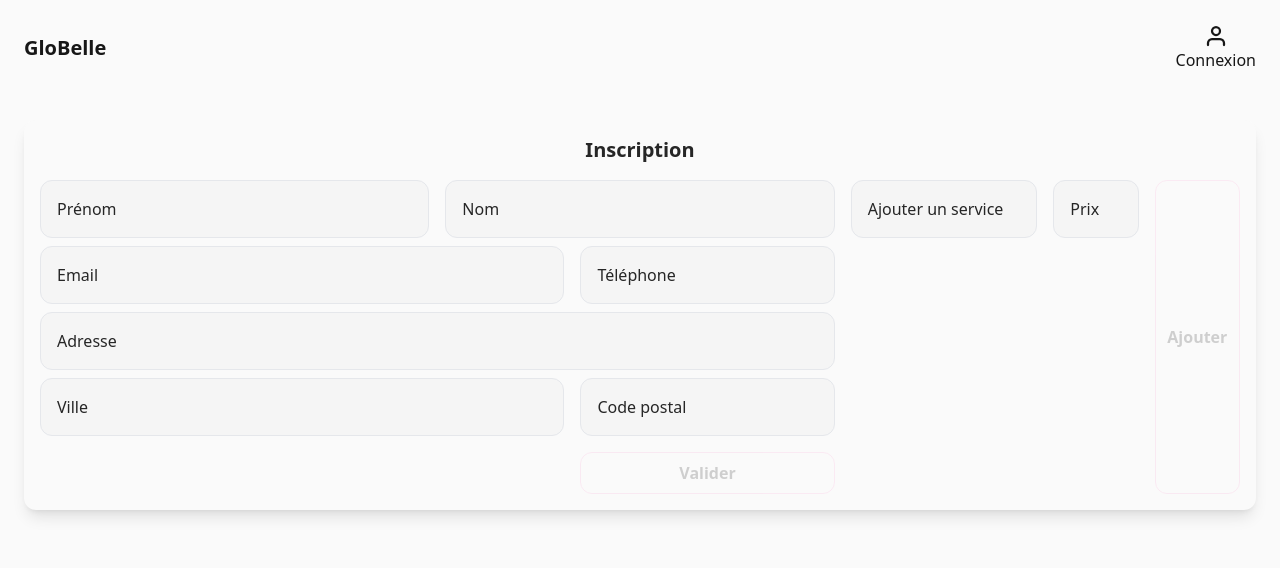
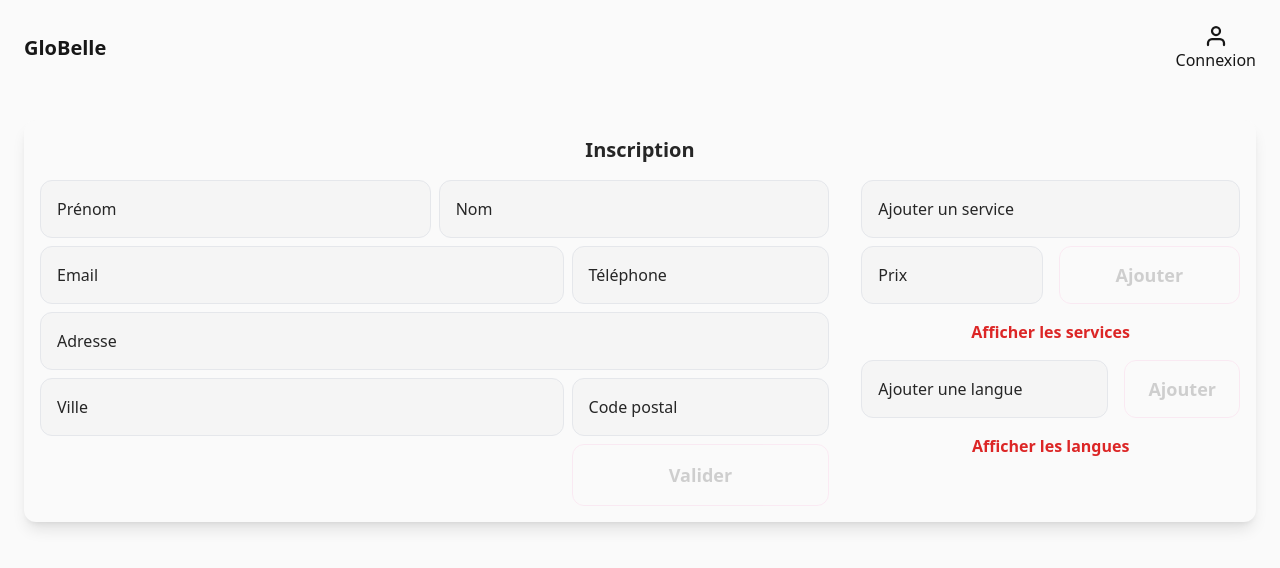
Before and after one commit to ClementBerleux/globelle-front, an Angular app: page /account in a window 1280 px wide. Shown: the top 568 px of the page. Built offline with nearby package versions, Linux system fonts and the light colour scheme; no server answers.

Commit message:
Ajout langues et services prestataire

```diff
--- a/src/app/components/account/account.component.html
+++ b/src/app/components/account/account.component.html
@@ -9,13 +9,13 @@
     }
 
     <div
-      class="grid gap-4 grid-cols-1"
+      class="grid gap-8 grid-cols-1 items-start"
       [class]="isProvider ? 'lg:grid-cols-3' : ''"
     >
       <form
         [formGroup]="accountForm"
         (ngSubmit)="onSubmit()"
-        class="grid gap-4 gap-y-2 grid-cols-2 sm:grid-cols-6"
+        class="grid gap-2 grid-cols-2 sm:grid-cols-6"
         [class]="isProvider ? 'lg:col-span-2' : ''"
       >
         <div class="relative sm:col-span-3">
@@ -134,7 +134,7 @@
         @if (authService.isAuth()) {
         <button
           (click)="delUser()"
-          class="mt-2 py-2 w-full col-span-2 sm:col-span-3 cursor-vernis font-semibold border border-pink-300 hover:border-pink-600 rounded-xl"
+          class="py-2 w-full col-span-2 sm:col-span-3 cursor-vernis text-neutral-600 border border-pink-300 hover:border-pink-500 rounded-xl"
         >
           Supprimer votre compte
         </button>
@@ -143,18 +143,18 @@
         <button
           [disabled]="accountForm.invalid"
           type="submit"
-          class="mt-2 py-2 w-full col-span-2 sm:col-start-5 sm:col-span-2 cursor-vernis font-semibold border border-pink-300 hover:text-white hover:bg-gradient-to-r hover:from-pink-500 hover:to-purple-500 rounded-xl disabled:opacity-20"
+          class="py-4 w-full col-span-2 sm:col-start-5 sm:col-span-2 cursor-vernis text-lg font-semibold border border-pink-300 hover:text-neutral-50 hover:bg-gradient-to-r hover:from-pink-500 hover:to-purple-500 rounded-xl disabled:opacity-20 hover:disabled:bg-none disabled:text-neutral-800 disabled:dark:text-neutral-200 disabled:cursor-not-allowed"
         >
           Valider
         </button>
       </form>
 
       @if(isProvider){
-
+      <div>
         <form
           [formGroup]="serviceForm"
           (ngSubmit)="ajoutService()"
-        class="grid gap-4 gap-y-2 grid-cols-2 sm:grid-cols-4"
+          class="grid gap-4 gap-y-2 grid-cols-2 sm:grid-cols-4 lg:grid-cols-2"
         >
           <div class="relative col-span-2">
             <input
@@ -191,11 +191,50 @@
           <button
             type="submit"
             [disabled]="serviceForm.invalid"
-          class="py-2 w-full cursor-vernis font-semibold border border-pink-300 hover:text-white hover:bg-gradient-to-r hover:from-pink-500 hover:to-purple-500 rounded-xl disabled:opacity-20"
+            class="w-full cursor-vernis text-lg font-semibold border border-pink-300 hover:text-neutral-50 hover:bg-gradient-to-r hover:from-pink-500 hover:to-purple-500 rounded-xl disabled:opacity-20 hover:disabled:bg-none disabled:text-neutral-800 disabled:dark:text-neutral-200 disabled:cursor-not-allowed"
           >
             Ajouter
           </button>
         </form>
+
+        <p class="my-4 text-center font-bold text-red-600">
+          Afficher les services
+        </p>
+
+        <form
+          [formGroup]="languageForm"
+          (ngSubmit)="ajoutLanguage()"
+          class="grid gap-4 gap-y-2 grid-cols-3"
+        >
+          <div class="relative col-span-2">
+            <input
+              type="text"
+              name="languageName"
+              id="hs-floating-input-languageName"
+              class="peer p-4 block w-full bg-neutral-100 border-gray-200 rounded-xl focus:border-pink-500 focus:ring-pink-500 disabled:opacity-50 disabled:pointer-events-none dark:bg-neutral-800 dark:border-neutral-600 dark:focus:border-pink-600 dark:focus:ring-pink-600 focus:pt-6 focus:pb-2 [&:not(:placeholder-shown)]:pt-6 [&:not(:placeholder-shown)]:pb-2 autofill:pt-6 autofill:pb-2"
+              placeholder=""
+              formControlName="languageName"
+            />
+            <label
+              for="hs-floating-input-languageName"
+              class="absolute top-0 start-0 p-4 h-full truncate pointer-events-none transition ease-in-out duration-100 border border-transparent origin-[0_0] peer-disabled:opacity-50 peer-disabled:pointer-events-none peer-focus:scale-90 peer-focus:translate-x-0.5 peer-focus:-translate-y-1.5 peer-focus:text-neutral-700 dark:peer-focus:text-neutral-300 peer-[:not(:placeholder-shown)]:scale-90 peer-[:not(:placeholder-shown)]:translate-x-0.5 peer-[:not(:placeholder-shown)]:-translate-y-1.5 peer-[:not(:placeholder-shown)]:text-neutral-400 dark:peer-[:not(:placeholder-shown)]:text-neutral-500"
+              >Ajouter une langue</label
+            >
+          </div>
+
+          <button
+            type="submit"
+            [disabled]="languageForm.invalid"
+            class="w-full cursor-vernis text-lg font-semibold border border-pink-300 hover:text-neutral-50 hover:bg-gradient-to-r hover:from-pink-500 hover:to-purple-500 rounded-xl disabled:opacity-20 hover:disabled:bg-none disabled:text-neutral-800 disabled:dark:text-neutral-200 disabled:cursor-not-allowed"
+          >
+            Ajouter
+          </button>
+        </form>
+
+        <p class="my-4 text-center font-bold text-red-600">
+          Afficher les langues
+        </p>
+      </div>
       }
     </div>
   </div>
--- a/src/app/components/account/account.component.ts
+++ b/src/app/components/account/account.component.ts
@@ -3,7 +3,6 @@ import { UserService } from '../../services/user.service';
 import {
   FormControl,
   FormGroup,
-  FormsModule,
   ReactiveFormsModule,
   Validators,
 } from '@angular/forms';
@@ -13,7 +12,7 @@ import { AuthService } from '../../services/auth.service';
 @Component({
   selector: 'app-account',
   standalone: true,
-  imports: [ReactiveFormsModule, FormsModule],
+  imports: [ReactiveFormsModule],
   templateUrl: './account.component.html',
   styleUrl: './account.component.css',
 })
@@ -31,6 +30,9 @@ export class AccountComponent {
   public serviceForm = new FormGroup({
     serviceName: new FormControl('', Validators.required),
     servicePrice: new FormControl(undefined, Validators.required),
+  });
+  public languageForm = new FormGroup({
+    languageName: new FormControl('', Validators.required),
   });
   public isProvider: boolean = true;
 
@@ -54,4 +56,6 @@ export class AccountComponent {
   }
 
   public ajoutService(): void {}
+
+  public ajoutLanguage(): void {}
 }
```
Lines whose indentation alone changed are shown as unchanged.
